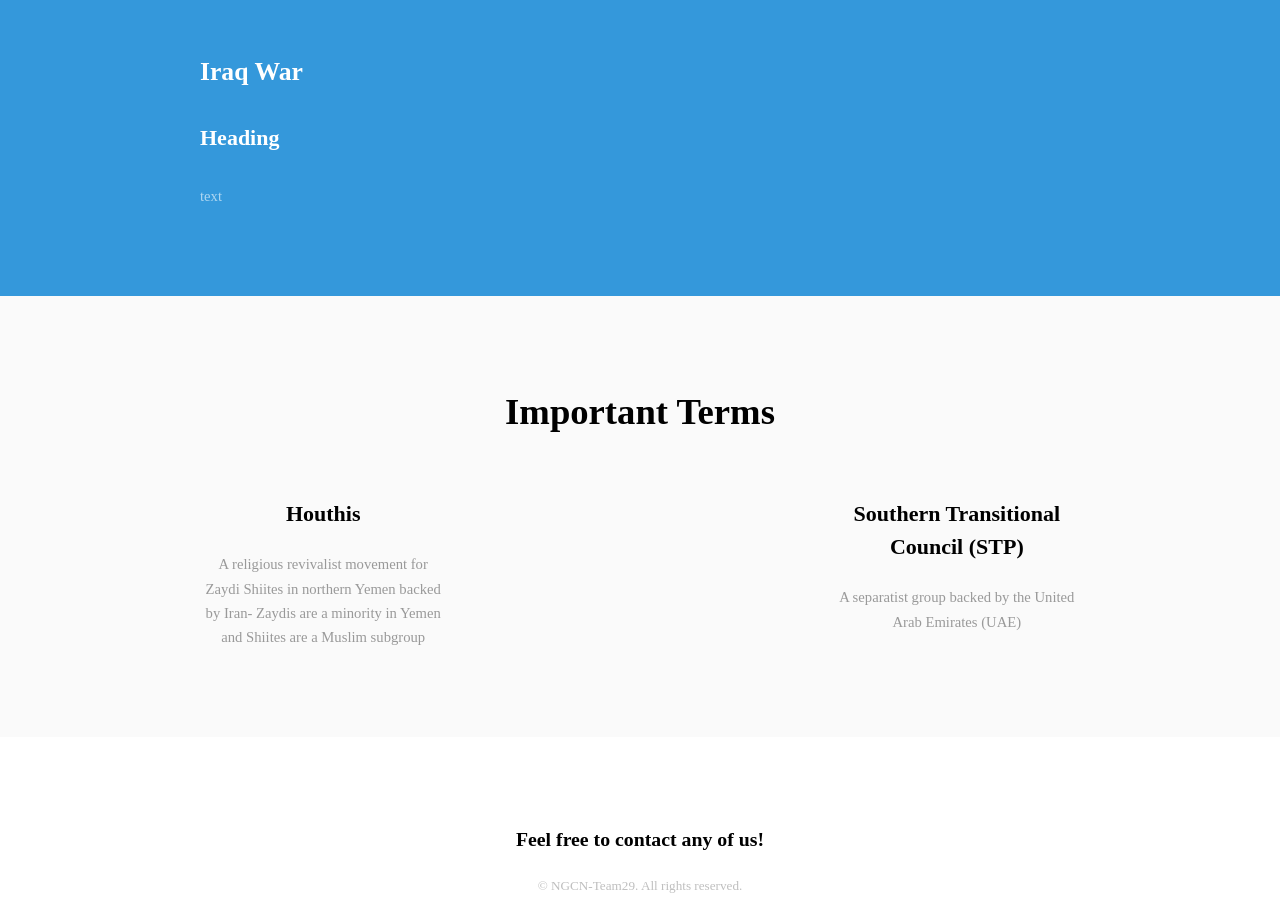
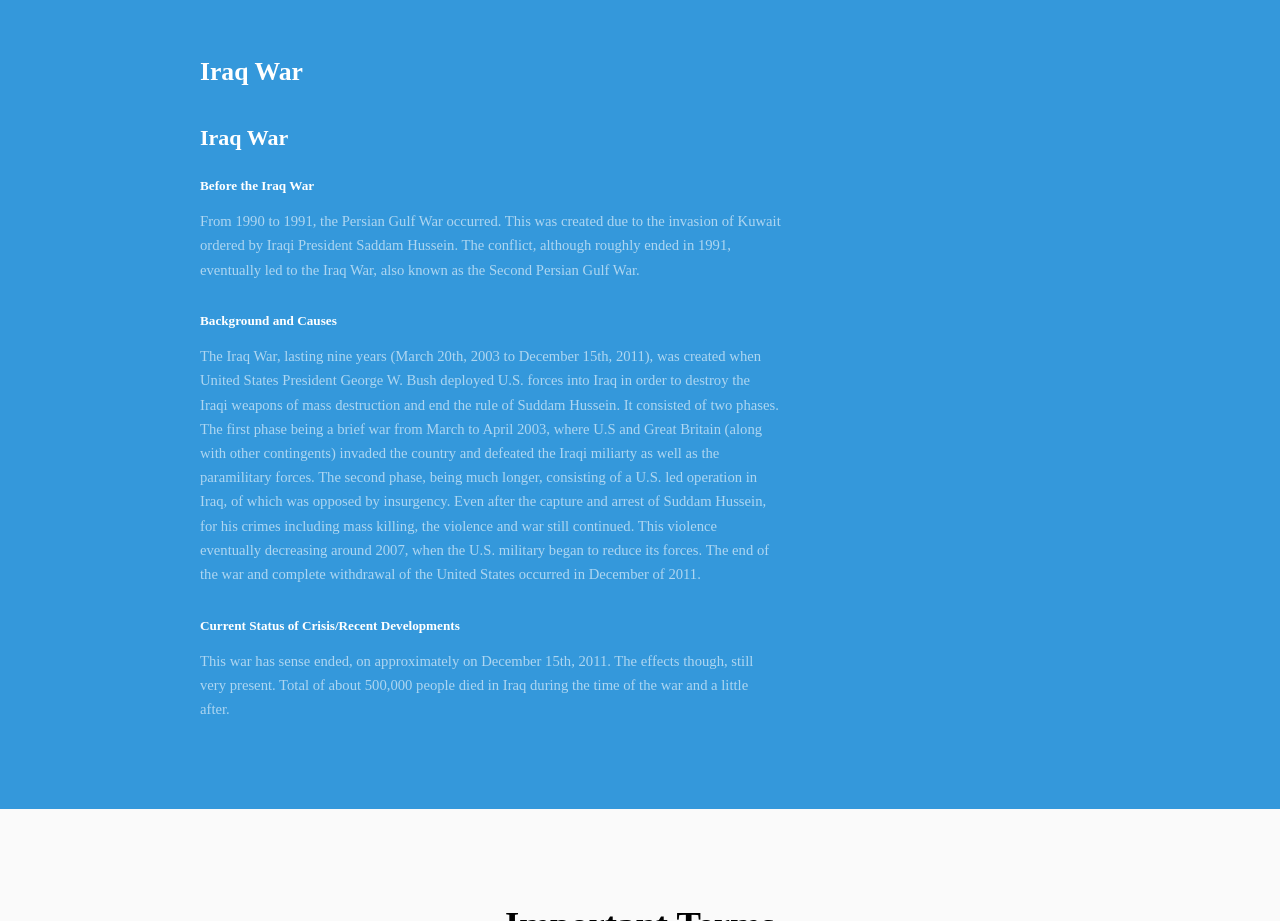
Before and after one commit to raghadhethnawi/NGCN-Project, a plain HTML site: page information.html in a window 1280 px wide. Shown: the part 2220-3141 px from the top of the page. Drawn offline with Linux system fonts and the light colour scheme; a web font is replaced by a local one.

Commit message:
Update information.html
Iraq War

```diff
--- a/information.html
+++ b/information.html
@@ -102,12 +102,15 @@
 									<h3>Iraq War</h3>
 									<p>
                                         <h4>
-										    Heading
+										    Iraq War
                                         </h4>
+                                        <h5>Before the Iraq War</h5>
+                                        <p>From 1990 to 1991, the Persian Gulf War occurred. This was created due to the invasion of Kuwait ordered by Iraqi President Saddam Hussein. The conflict, although roughly ended in 1991, eventually led to the Iraq War, also known as the Second Persian Gulf War.</p>
                                     </p>
-									<p>
-										text
-									</p>
+									<h5>Background and Causes</h5>
+									<p>The Iraq War, lasting nine years (March 20th, 2003 to December 15th, 2011), was created when United States President George W. Bush deployed U.S. forces into Iraq in order to destroy the Iraqi weapons of mass destruction and end the rule of Suddam Hussein. It consisted of two phases. The first phase being a brief war from March to April 2003, where U.S and Great Britain (along with other contingents) invaded the country and defeated the Iraqi miliarty as well as the paramilitary forces. The second phase, being much longer, consisting of a U.S. led operation in Iraq, of which was opposed by insurgency. Even after the capture and arrest of Suddam Hussein, for his crimes including mass killing, the violence and war still continued. This violence eventually decreasing around 2007, when the U.S. military began to reduce its forces. The end of the war and complete withdrawal of the United States occurred in December of 2011.</p>
+									<h5>Current Status of Crisis/Recent Developments</h5>
+									<p>This war has sense ended, on approximately on December 15th, 2011. The effects though, still very present. Total of about 500,000 people died in Iraq during the time of the war and a little after.</p>
 								</div>
 							</div>
 						</div>
```
